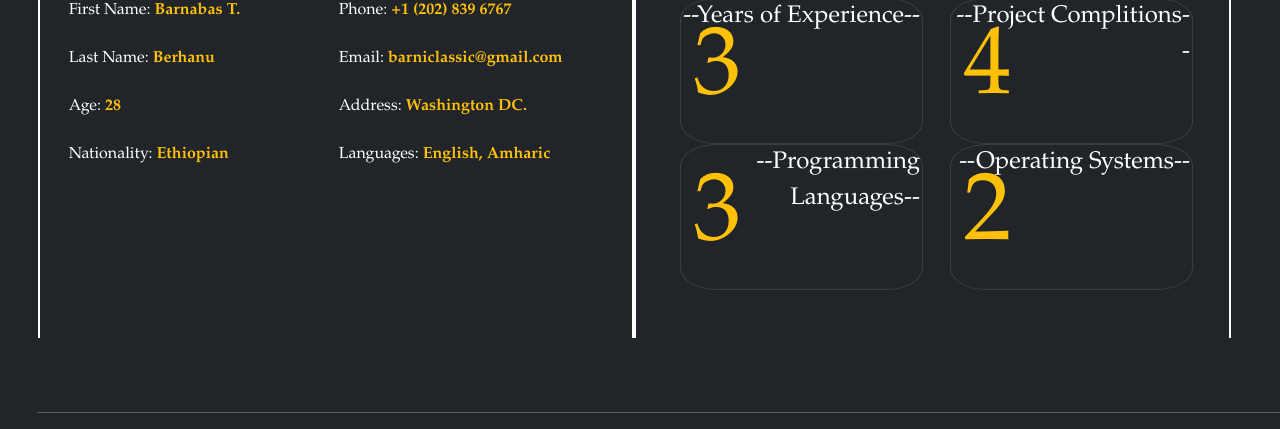
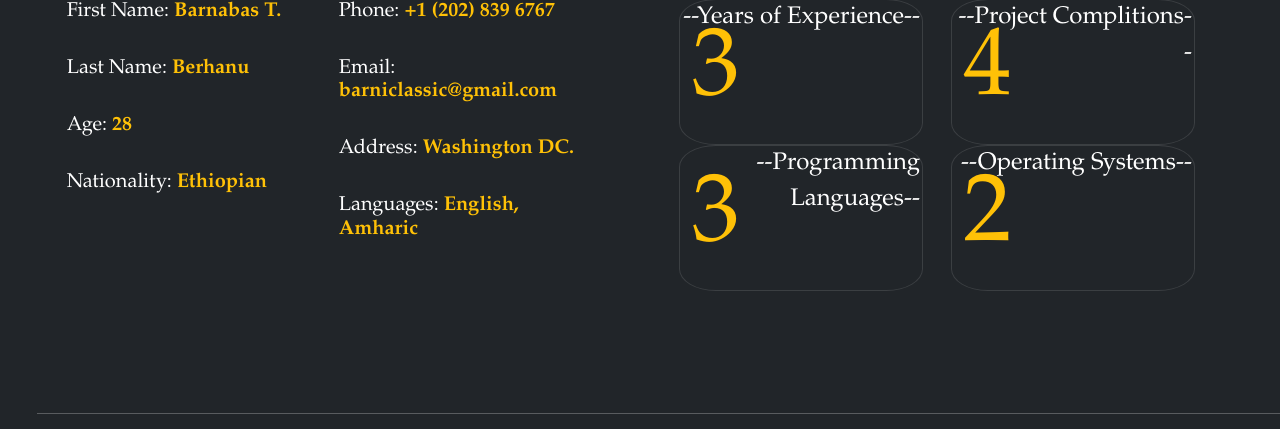
Before and after one commit to Barniclassic/Barniclassic.github.io, a plain HTML site: page about.html in a window 1280 px wide. Shown: the part 281-710 px from the top of the page. Drawn offline with nearby package versions, Linux system fonts and the light colour scheme.

Commit message:
another update

```diff
--- a/about.css
+++ b/about.css
@@ -1,7 +1,6 @@
 .container-fluid{
     display: grid;
     position: relative;
-    /* width: 100%; */
     height: 100%;
     font-family: garamond;
 }
@@ -24,18 +23,14 @@
 }
 
 .col-sm{
-    border-left: 2px solid white;
-    border-right: 2px solid white;
+    border-top: 2px solid white;
+    border-top: 2px solid white;
+    border-radius: 10%;
 }
 .address{
     width: 10%;
     border-radius: 20%;
     background-color: rgb(235, 136, 8);
-}
-
-.twitter{
-    background-color: white;
-    border-radius: 100%;
 }
 
 #footer {
--- a/about.html
+++ b/about.html
@@ -17,16 +17,16 @@
 					<h2 class="mt-1"><b>Personal <span class="text-warning">Information</span></b></h2>
 					<div class="row">
 						<div class="col-md">
-							<div>First Name: <b class="text-warning">Barnabas T.</b></div><br>
-							<div>Last Name: <b class="text-warning">Berhanu</b></div><br>
-							<div>Age: <b class="text-warning">28</b></div><br>
-							<div>Nationality: <b class="text-warning">Ethiopian</b></div><br>
+							<h5>First Name: <b class="text-warning">Barnabas T.</b></h5><br>
+							<h5>Last Name: <b class="text-warning">Berhanu</b></h5><br>
+							<h5>Age: <b class="text-warning">28</b></h5><br>
+							<h5>Nationality: <b class="text-warning">Ethiopian</b></h5><br>
 						</div>
-						<div class="col-md">
-							<div>Phone: <b class="text-warning">+1 (202) 839 6767</b></div><br>
-							<div>Email: <b class="text-warning">barniclassic@gmail.com</b></div><br>
-							<div>Address: <b class="text-warning">Washington DC.</b></div><br>
-							<div>Languages: <b class="text-warning">English, </b><b class="text-warning">Amharic</b></div><br>
+						<div class="col-md font-sm-5">
+							<h5>Phone: <b class="text-warning">+1 (202) 839 6767</b></h5><br>
+							<h5>Email: <b class="text-warning">barniclassic@gmail.com</b></h5><br>
+							<h5>Address: <b class="text-warning">Washington DC.</b></h5><br>
+							<h5>Languages: <b class="text-warning">English, </b><b class="text-warning">Amharic</b></h5><br>
 						</div>
                 	</div>
             </div>
```
